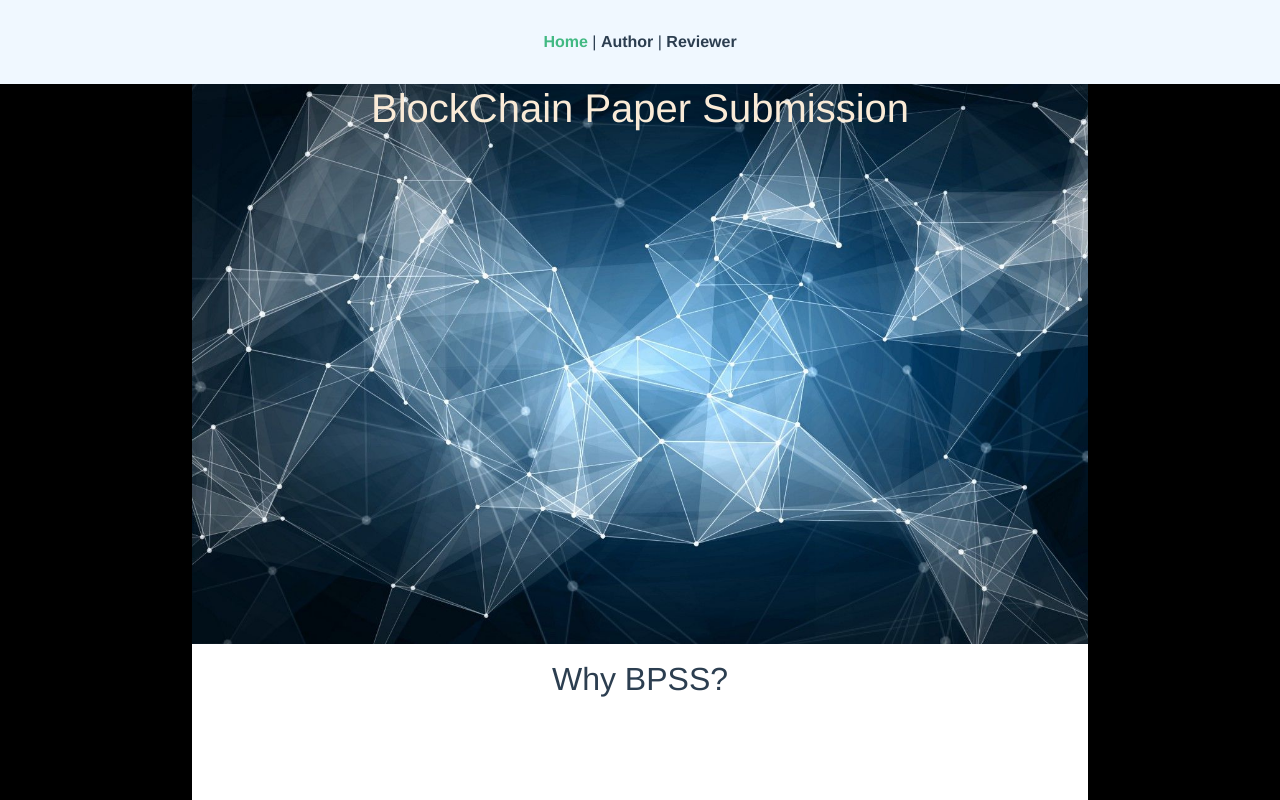
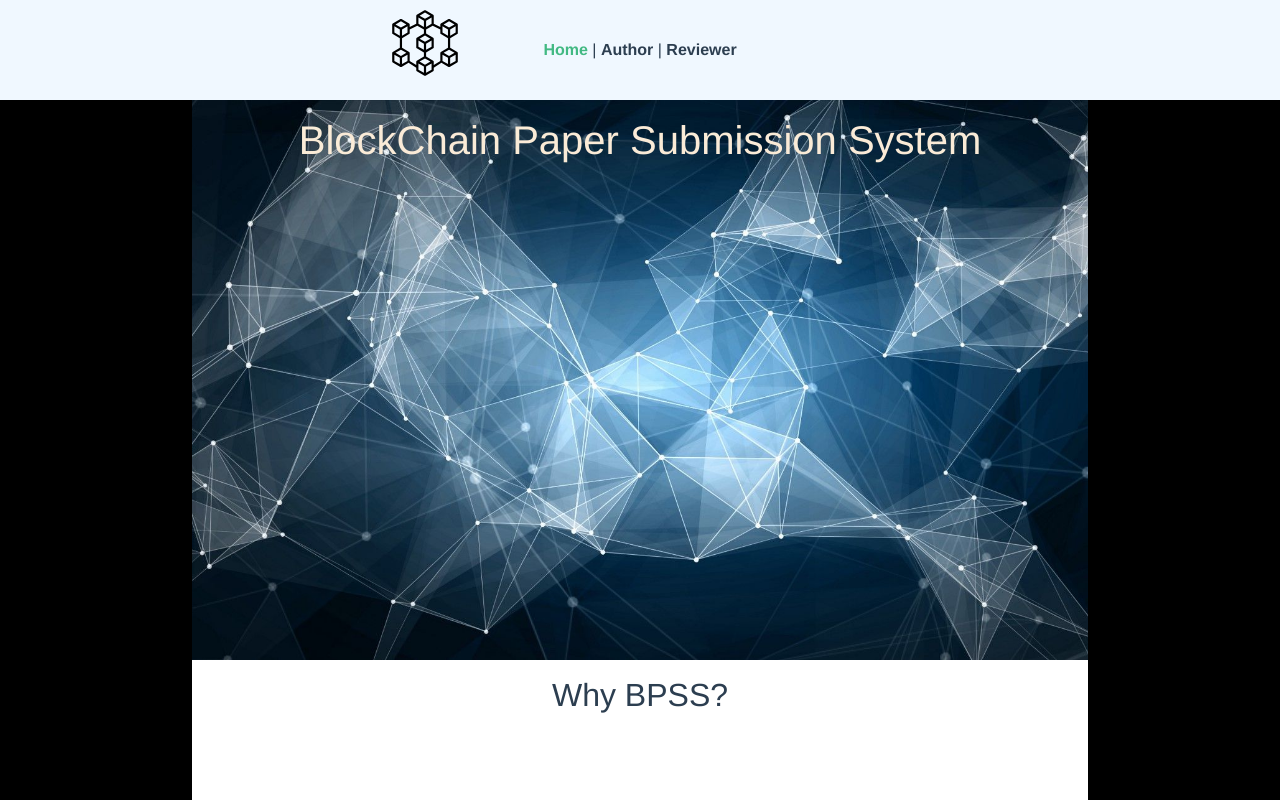
Before and after one commit to BlockChain-Paper-Submission-System/BPSS---WebPage-, a Vue app: page /#/ in a window 1280 px wide. Shown: the top 800 px of the page. Built offline with nearby package versions, Linux system fonts and the light colour scheme.

Commit message:
fixed display problem

```diff
--- a/src/App.vue
+++ b/src/App.vue
@@ -1,9 +1,12 @@
 <template>
   <div id="app">
     <div id="nav">
-      <router-link to="/">Home</router-link> |
-      <router-link to="/Author">Author</router-link> |
-      <router-link to="/Reviewer">Reviewer</router-link>
+      <img class="logo" src="./assets/blockchain.svg" width="70" height="70" alt="">
+      <div class="nav-link">
+        <router-link to="/">Home</router-link> |
+        <router-link to="/Author">Author</router-link> |
+        <router-link to="/Reviewer">Reviewer</router-link>
+      </div>
     </div>
     <router-view/>
   </div>
@@ -20,15 +23,23 @@ body {
   background-color: black;
 }
 #app{
-
+  margin: 0;
+}
+.logo{
+  position: absolute;
+  left: 50vw;
+  top: 15px;
+  transform: translate(-250px,-10%);
 }
 #nav {
-  width: 70vw;
+  /* width: 70vw; */
   padding: 30px 0px;
   width: 100vw;
   background-color: aliceblue;
 }
-
+.nav-link{
+  margin: 0 auto;
+}
 #nav a {
   font-weight: bold;
   color: #2c3e50;
--- a/src/views/Home.vue
+++ b/src/views/Home.vue
@@ -1,7 +1,7 @@
 <template>
   <div class="home">
     <div class="backgroud">
-      <h1 class="title">BlockChain Paper Submission</h1>
+      <h1 class="title">BlockChain Paper Submission System</h1>
       </div>
       <div class="intro">
         <h2>Why BPSS?</h2>
@@ -42,10 +42,10 @@ export default {
   }
 }
 </script>
-<style lang="scss" scoped>
-.home{}
+<style lang="scss">
 .title{
   color: antiquewhite;
+  padding: 1rem;
 }
 .backgroud{
   max-width: 70vw;
--- a/src/views/author.vue
+++ b/src/views/author.vue
@@ -51,7 +51,6 @@ export default {
       this.txId = null;
     },
     submit(){
-      console.log(123)
       apiAdd({
         para1:this.submitContent.hashCT,
         para2:this.submitContent.hash,
```
Also changed, not shown: src/assets/blockchain.svg (added).
